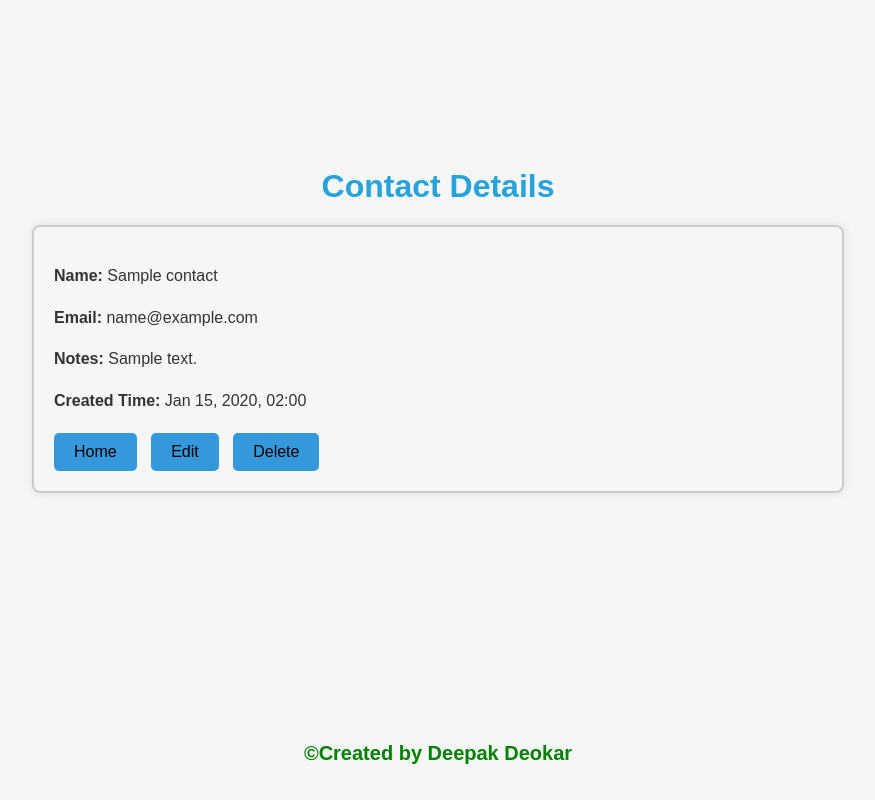
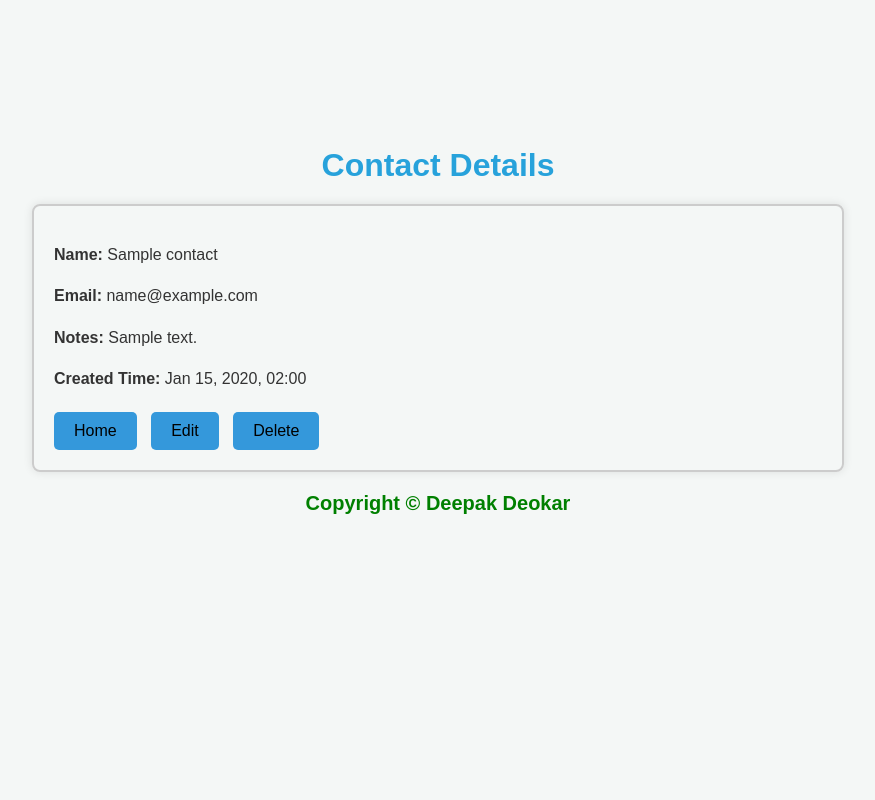
Before and after one commit to deepak-deokar/deepakbalasaheb_deokar, a Django app: page /1/ in a window 1280 px wide. Shown: the whole page, without its empty margins (202-1077 px from the left). Run offline with Django 4.2, Linux system fonts and the light colour scheme; tables that the repository leaves empty hold one stand-in row (values such as "Sample post").

Commit message:
footer updated

```diff
--- a/Contacts/templates/Contact_detail.html
+++ b/Contacts/templates/Contact_detail.html
@@ -1,4 +1,3 @@
-<!-- Contacts/templates/Contact_detail.html -->
 <!DOCTYPE html>
 <html lang="en">
 <head>
@@ -77,24 +76,13 @@
         text-align: left;
     }
 
-footer {
-    position: absolute;
-    bottom: 0;
-    width: 100%;
+    .footer {
         text-align: center;
-    padding: 15px;
-    background-color: transparent;
-    font-size: 16px;
-}
-
-footer p {
-    text-align: center;
+        margin-top: 20px;
         font-size: 20px;
-    margin-top: 20px;
         color: #008000;
         font-weight: bold;
     }
-
 </style>
 <body>
     <h1>Contact Details</h1>
@@ -112,8 +100,8 @@
         <a href="{% url 'Contacts:contact_delete' pk=contact.pk %}"><button type="button">Delete</button></a>
     </div>
     </div>
-    <footer>
-        <p>©Created by Deepak Deokar</p>
-    </footer>
+    <div class="footer">
+        Copyright © Deepak Deokar
+    </div>
 </body>
 </html>
```
Lines whose indentation alone changed are shown as unchanged.
